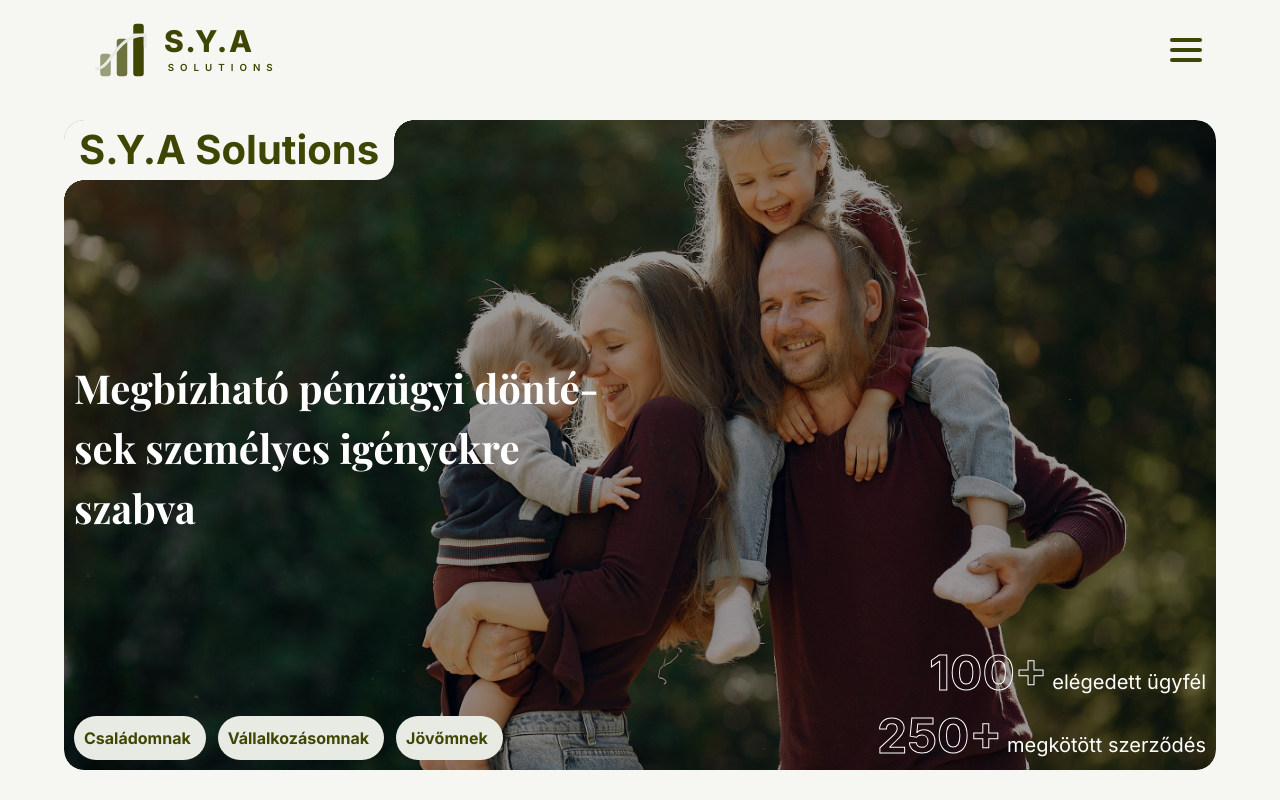
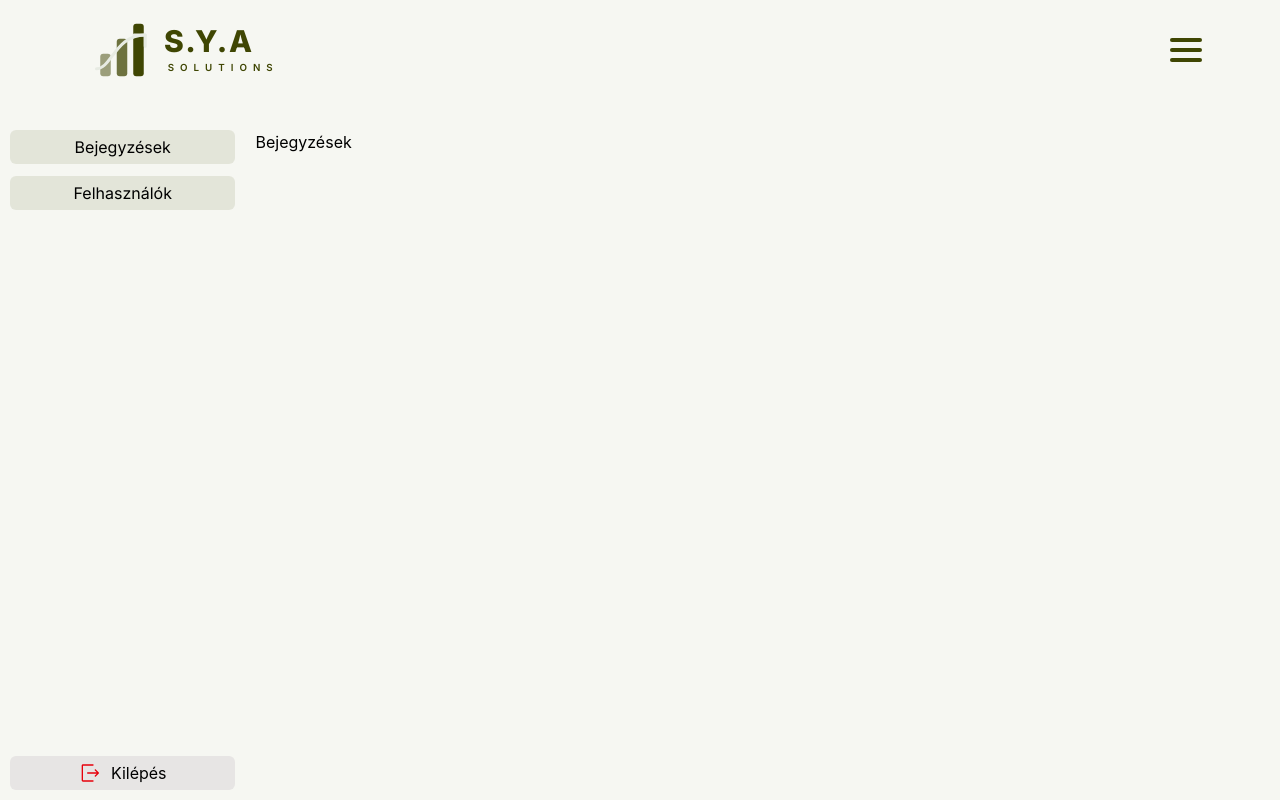
Before and after one commit to Quruzslo/sya-solutions, a Next.js app: page /admin-belepes/fiok/bejegyzesek in a window 1280 px wide. Before the commit this address had no page. Shown: the top 800 px of the page. Built offline with nearby package versions, Linux system fonts and the light colour scheme; a web font is replaced by a local one.

Commit message:
hero-h csökkentve

```diff
--- /dev/null
+++ b/app/admin-belepes/fiok/bejegyzesek/page.jsx
@@ -0,0 +1,15 @@
+import AdminNavComp from "../adminNavComp";
+export default function BlogPage() {
+  return (
+    <section className="w-full min-h-screen flex flex-col pt-[120px]">
+      <div className="w-full flex-1 flex flex-col md:flex-row">
+        <div className="w-full  flex flex-col md:w-[300px]  p-[10px] items-center">
+          <AdminNavComp></AdminNavComp>
+        </div>
+        <div className="w-full flex flex-col md:w-[100%]  p-[10px]">
+          Bejegyzések
+        </div>
+      </div>
+    </section>
+  );
+}
--- a/components/hero/hero.jsx
+++ b/components/hero/hero.jsx
@@ -36,7 +36,7 @@ export default function Hero({
   };
 
   return (
-    <div className="hero w-[90%] !h-[calc(100vh-180px)] min-h-fit  max-h-[750px] max-w-[2560px] rounded-[20px] flex flex-col xl:flex-row mx-auto pt-[50px] mt-[120px] text-white relative overflow-hidden xl:min-h-[650px]  xl:!h-[calc(100vh-150px)] xl:max-h-[1250px]">
+    <div className="hero w-[90%] !h-[calc(100vh-180px)] min-h-fit  max-h-[750px] max-w-[2560px] rounded-[20px] flex flex-col xl:flex-row mx-auto pt-[50px] mt-[120px] text-white relative overflow-hidden xl:min-h-[550px]  xl:!h-[calc(100vh-150px)] xl:max-h-[1250px]">
       {/* HÁTTÉRKÉP CONTAINER */}
       <div className="absolute top-0 left-0 w-full h-full hero-kep rounded-[20px] overflow-hidden [transform:translateZ(0)]">
         {!justOnePicture && prevImage && (
```
